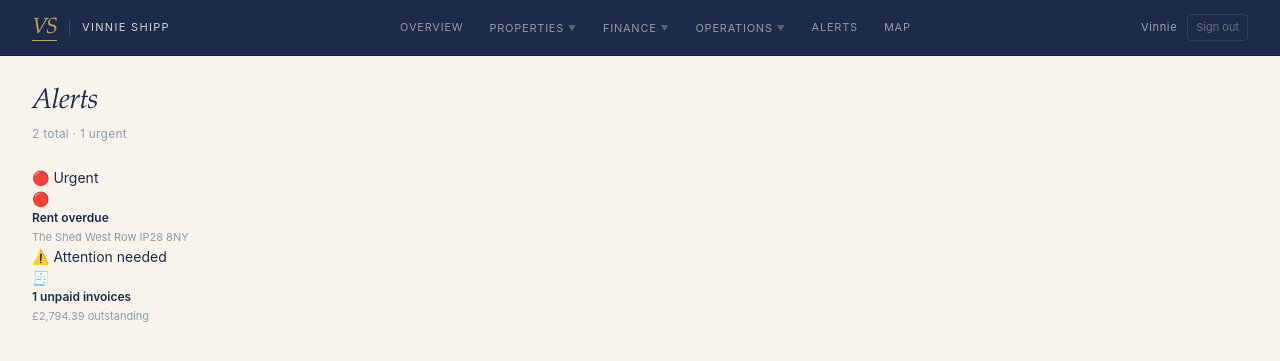
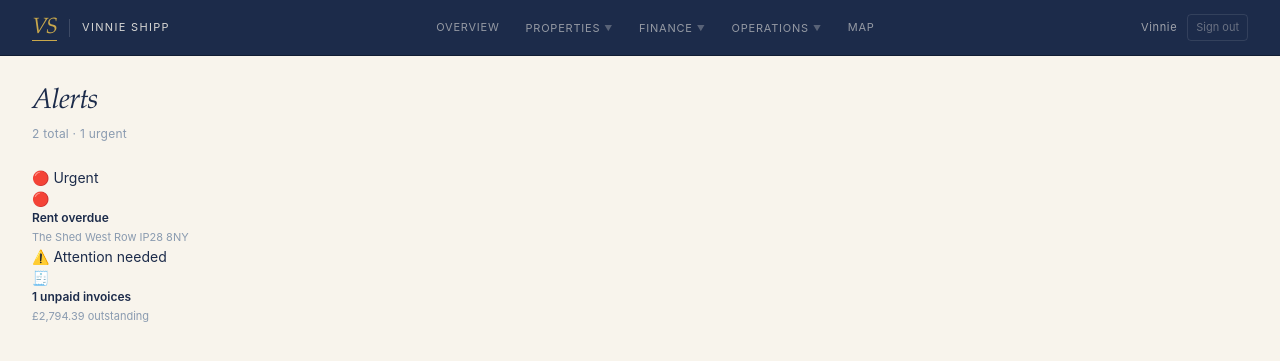
Before and after one commit to edwardjvn-art/vinnie-dashboard, a Flask app: page /alerts in a window 1280 px wide. Shown: the top 361 px of the page. Run offline with Flask 3, Linux system fonts and the light colour scheme; the visitor is signed in with stand-in values (Sample User, id 1).

Commit message:
Remove alerts from nav

```diff
--- a/templates/base.html
+++ b/templates/base.html
@@ -210,11 +210,6 @@
         </div>
       </li>
 
-      <!-- Alerts -->
-      <li class="nav-item">
-        <a href="{{ url_for('alerts_page') }}" class="{{ 'active' if page == 'alerts_page' else '' }}">Alerts</a>
-      </li>
-
       <!-- Map -->
       <li class="nav-item">
         <a href="{{ url_for('property_map') }}" class="{{ 'active' if page == 'property_map' else '' }}">Map</a>
```
